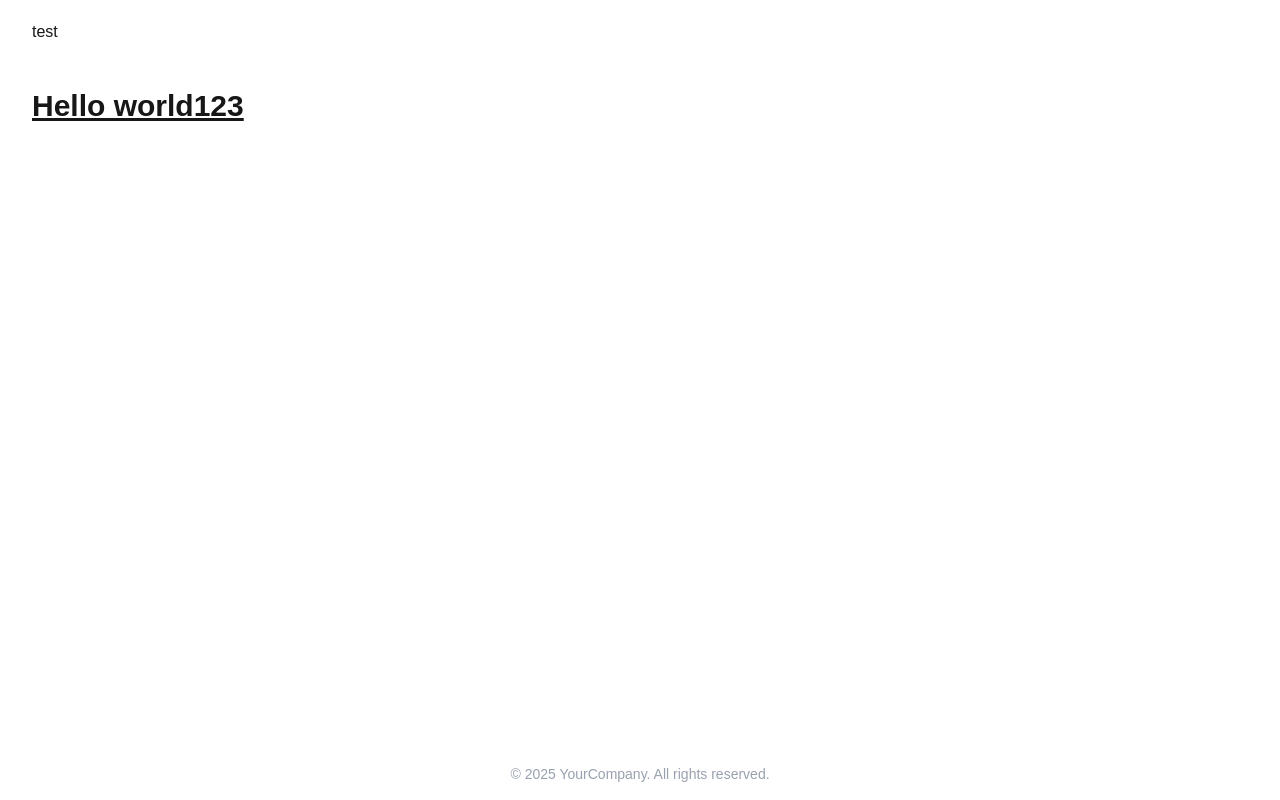
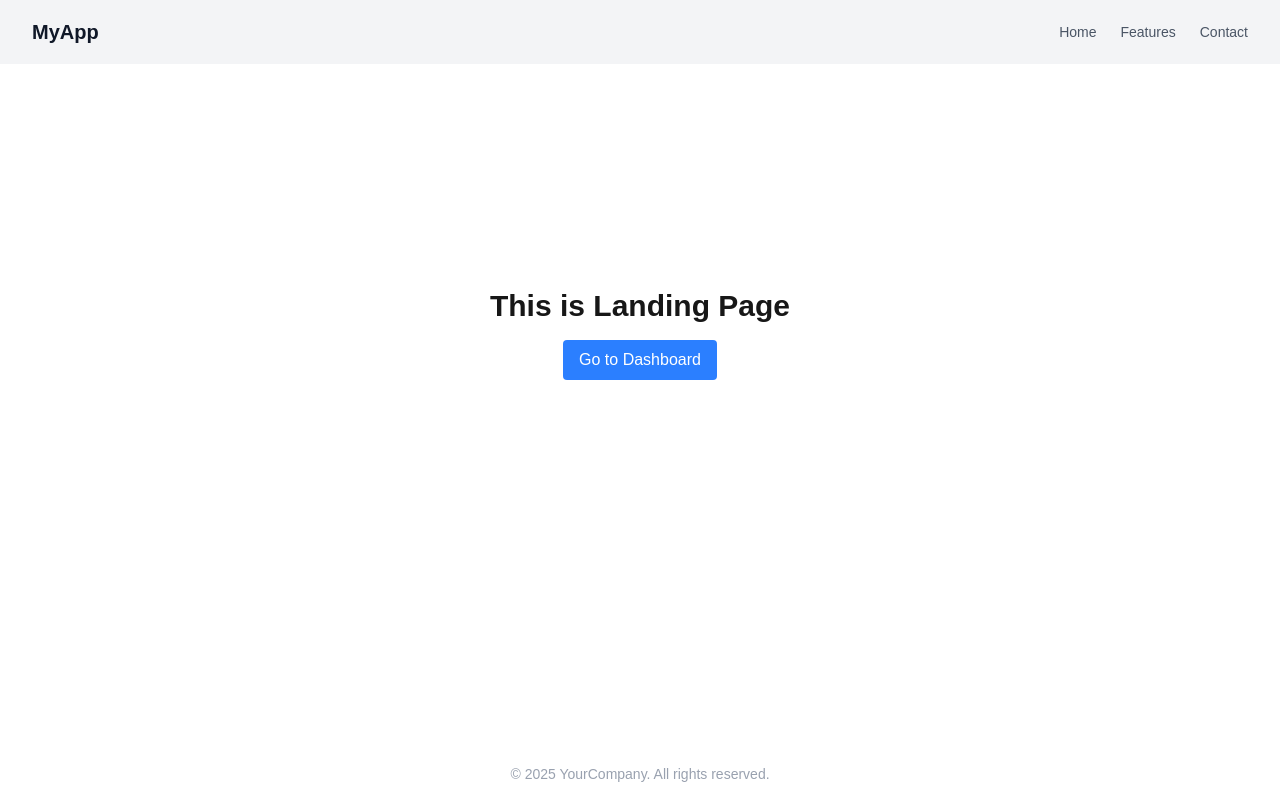
Before and after one commit to trilogydigital/tdi-nextjs-demo, a Next.js app: page / in a window 1280 px wide. Built offline with nearby package versions, Linux system fonts and the light colour scheme.

Commit message:
feat:Added card styling

```diff
--- a/src/app/page.tsx
+++ b/src/app/page.tsx
@@ -1,7 +1,5 @@
-export default function Home() {
-  return (
-    <h1 className="text-3xl font-bold underline">
-      Hello world123
-    </h1>
-  )
+import Landing from '@/components/Landing/Landing';
+
+export default function LandingPage() {
+  return <Landing />;
 }
--- a/src/components/Card/Card.tsx
+++ b/src/components/Card/Card.tsx
@@ -1,33 +1,26 @@
-'use client'
+'use client';
 import React, { useEffect } from 'react';
 
-const Card = ({ title, description1, image }) => {
-  useEffect(() => {console.log("Card component mounted")}, []);
+const Card = ({ title, description, image }) => {
+  useEffect(() => {
+    console.log('Card component mounted');
+  }, []);
+
   return (
-      <div
-        className="card relative w-3/4 max-w-sm overflow-hidden rounded-lg shadow-lg transition-all duration-300 transform bg-white hover:scale-105"
-      >
-        <div className="">
+    <div className='card relative w-[350px] h-[328px] max-w-sm overflow-hidden rounded-lg shadow-lg transition-all duration-300 transform bg-white hover:scale-105 flex flex-col justify-start'>
+      {/* Image */}
+      {/* Image container with no bottom margin */}
+      <div className='h-48 w-full overflow-hidden'>
+        <img src={image} alt={title} className='h-full w-full object-cover' />
+      </div>
 
-            <div className="relative h-48 bg-gray-300">
-              <div className="absolute inset-0 flex items-center justify-center">ß
-                <img src={image} alt="Woman speaking" className="object-cover" />
-              </div>
-            </div>
+      {/* Text Content - removed top padding */}
+      <div className='px-4 pb-4 pt-2'>
+        <h3 className='font-bold text-md mb-1 line-clamp-1'>{title}</h3>
+        <p className='text-sm text-gray-600 line-clamp-4'>{description}</p>
+      </div>
+    </div>
+  );
+};
 
-          <div className="p-2 bg-black text-white">
-            <h3 className="font-bold text-md mb-1">
-              {title}
-            </h3>
-            <p className="text-sm text-gray-300">
-              {description1}
-            </p>
-          </div>
-
-
-        </div>
-      </div>
-  )
-}
-
-export default Card
+export default Card;
--- a/src/components/CardContainer/CardContainer.tsx
+++ b/src/components/CardContainer/CardContainer.tsx
@@ -1,18 +1,16 @@
-import React from 'react'
+import React from 'react';
 import Card from '@/components/Card/Card';
 
-
-const CardContainer = ({data}) => {
+const CardContainer = ({ data }) => {
   return (
-    <div>
+    <div className='grid grid-cols-1 md:grid-cols-2 lg:grid-cols-4 pt-15 items-start justify-items-center gap-2'>
       {data.map((media) => {
         const { fields } = media;
         const { title, description1, image } = fields;
-        return (
-          <Card key={media.sys.id} title={title} description={description1} image={image} />
-        )
-      })}</div>
-  )
-}
+        return <Card key={media.sys.id} title={title} description={description1} image={image} />;
+      })}
+    </div>
+  );
+};
 
 export default CardContainer;
--- a/src/components/Header/Header.tsx
+++ b/src/components/Header/Header.tsx
@@ -2,9 +2,21 @@ import React from 'react';
 
 const Header = () => {
   return (
-    <header className='bg-white dark:bg-gray-900'>
-      <div className='flex h-16 max-w-screen-xl items-center gap-8 px-4 sm:px-6 lg:px-8'>
-       test
+    <header className='bg-gray-100 dark:bg-gray-900 shadow'>
+      <div className='flex h-16 max-w-screen-xl mx-auto items-center justify-between px-4 sm:px-6 lg:px-8'>
+        <div className='text-xl font-semibold text-gray-900 dark:text-white'>MyApp</div>
+
+        <nav className='hidden md:flex gap-6 text-sm font-medium text-gray-600 dark:text-gray-300'>
+          <a href='#' className='hover:text-gray-900 dark:hover:text-white'>
+            Home
+          </a>
+          <a href='#' className='hover:text-gray-900 dark:hover:text-white'>
+            Features
+          </a>
+          <a href='#' className='hover:text-gray-900 dark:hover:text-white'>
+            Contact
+          </a>
+        </nav>
       </div>
     </header>
   );
--- /dev/null
+++ b/src/components/Landing/Landing.tsx
@@ -0,0 +1,16 @@
+'use client';
+
+import { useRouter } from 'next/navigation';
+
+export default function Landing() {
+  const router = useRouter();
+
+  return (
+    <div className='flex flex-col items-center justify-center p-50'>
+      <h1 className='text-3xl font-bold mb-4'>This is Landing Page</h1>
+      <button onClick={() => router.push('/dashboard')} className='bg-blue-500 text-white px-4 py-2 rounded hover:bg-blue-600 transition cursor-pointer'>
+        Go to Dashboard
+      </button>
+    </div>
+  );
+}
```
